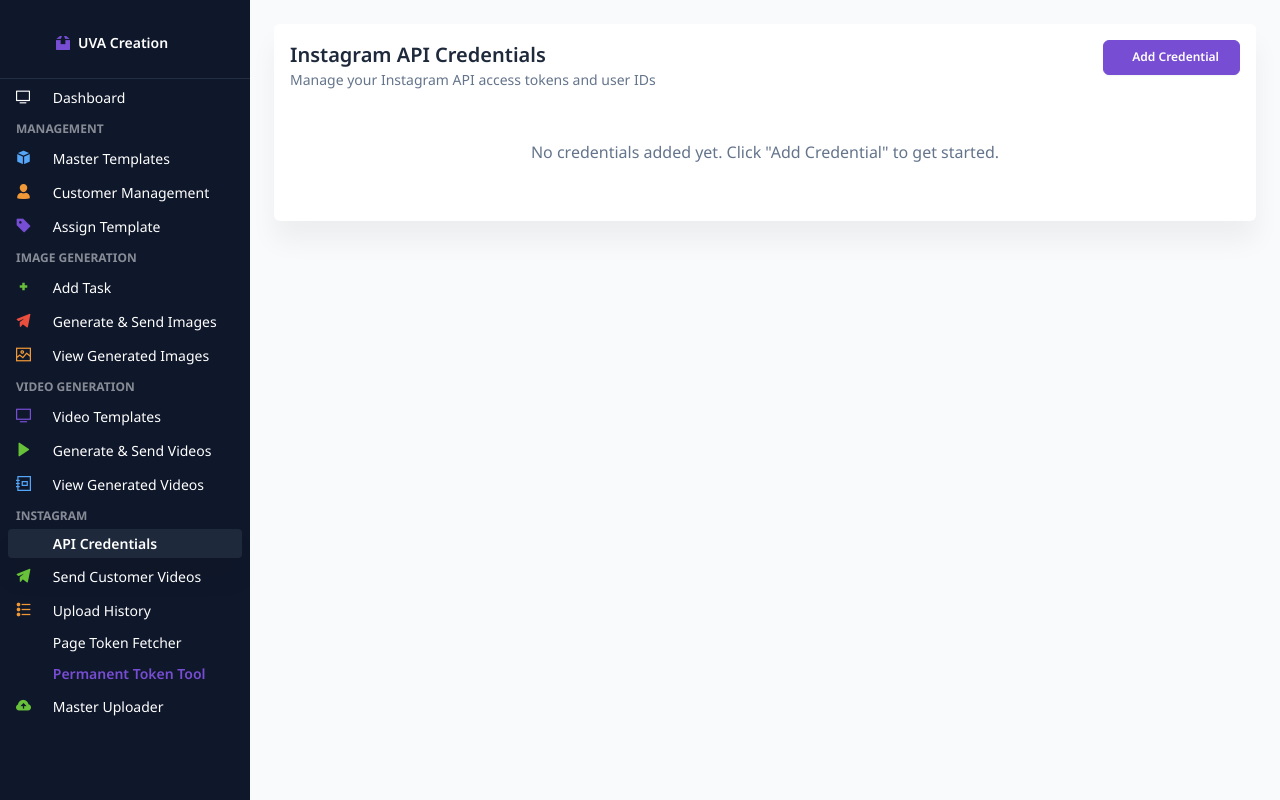
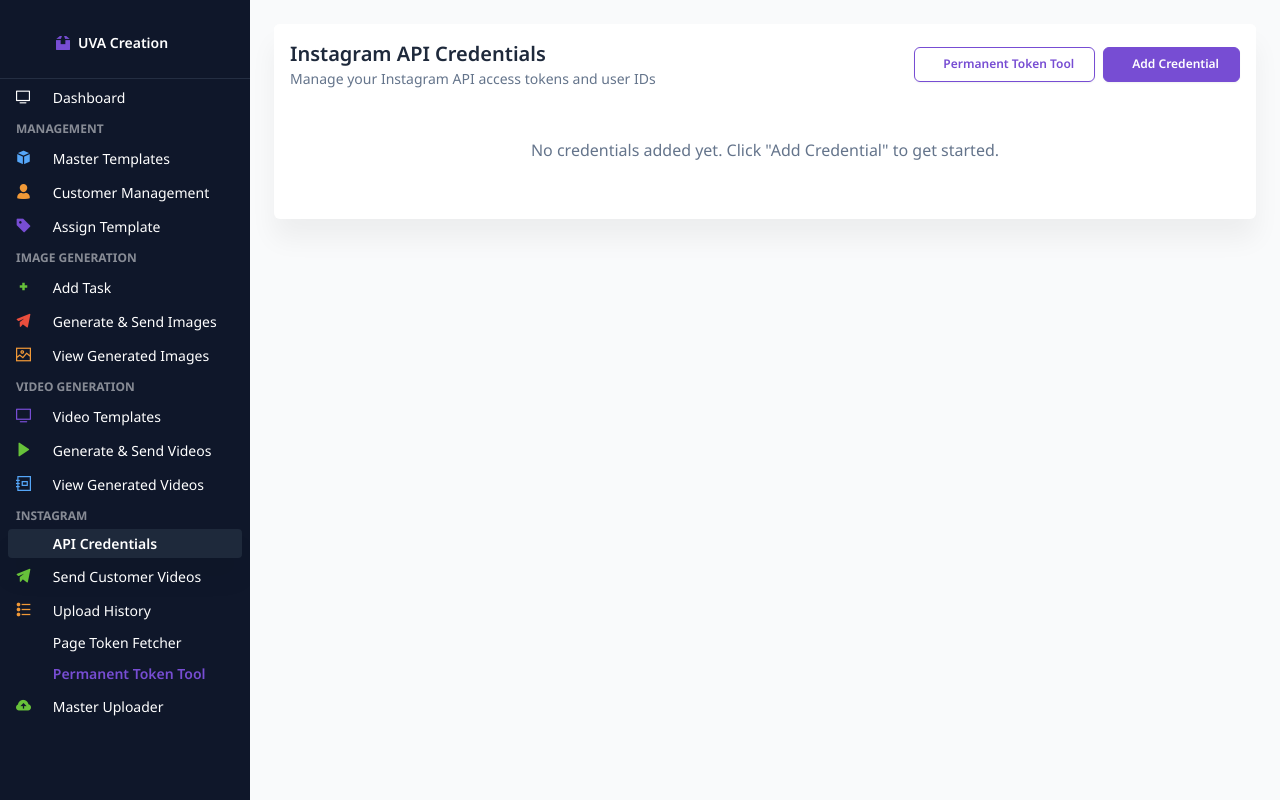
Before and after one commit to yuvrajarora1805/image_video_gen_V2, a Laravel app: page /instagram/credentials in a window 1280 px wide. Run offline with Laravel 10, Linux system fonts and the light colour scheme; the visitor is signed in with stand-in values (Sample User, id 1); data that the repository does not hold is empty; some web fonts are replaced.

Commit message:
Update resources/views/instagram/credentials.blade.php

```diff
--- a/resources/views/instagram/credentials.blade.php
+++ b/resources/views/instagram/credentials.blade.php
@@ -9,9 +9,14 @@
                                 <h5 class="mb-0">Instagram API Credentials</h5>
                                 <p class="text-sm mb-0">Manage your Instagram API access tokens and user IDs</p>
                             </div>
-                            <button class="btn btn-primary btn-sm" data-bs-toggle="modal" data-bs-target="#addCredentialModal">
-                                <i class="fas fa-plus me-2"></i>Add Credential
-                            </button>
+                            <div class="d-flex align-items-center">
+                                <a href="{{ route('instagram.permanent-token') }}" class="btn btn-outline-primary btn-sm mb-0 me-2">
+                                    <i class="fas fa-magic me-2"></i>Permanent Token Tool
+                                </a>
+                                <button class="btn btn-primary btn-sm mb-0" data-bs-toggle="modal" data-bs-target="#addCredentialModal">
+                                    <i class="fas fa-plus me-2"></i>Add Credential
+                                </button>
+                            </div>
                         </div>
                         <div class="card-body px-0 pt-0 pb-2">
                             @if($credentials->count() > 0)
```
